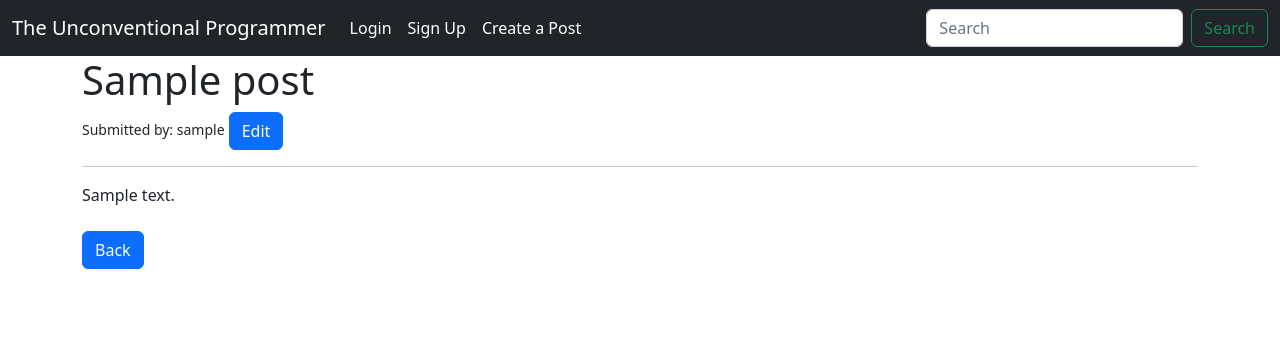
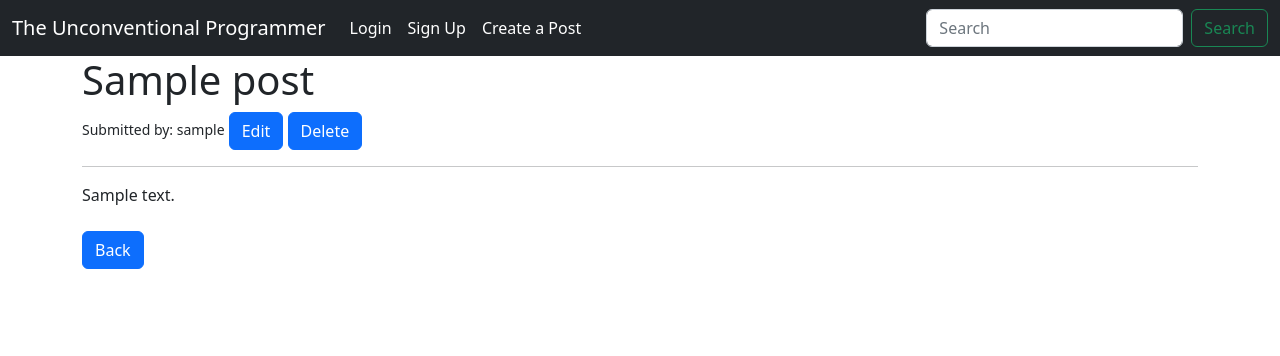
Before and after one commit to Jbachtiger/ci-pp4-the-unconventional-programmer, a Django app: a page that uses templates/post_details.html in a window 1280 px wide. Shown: the top 356 px of the page. Run offline with Django 3.2, Linux system fonts and the light colour scheme; tables that the repository leaves empty hold one stand-in row (values such as "Sample post").

Commit message:
Add delete post url

```diff
--- a/programmerblog/urls.py
+++ b/programmerblog/urls.py
@@ -1,9 +1,10 @@
 from django.urls import path
-from .views import Home, PostDetail, CreatePost, EditPost
+from .views import Home, PostDetail, CreatePost, EditPost, DeletePost
 
 urlpatterns = [
     path('', Home.as_view(), name="home"),
     path('post/<slug:slug>', PostDetail.as_view(), name='post-detail'),
     path('create-post/', CreatePost.as_view(), name='create-post'),
     path('post/edit/<slug:slug>', EditPost.as_view(), name='edit-post'),
+    path('post/<slug:slug>/delete', DeletePost.as_view(), name='delete-post'),
 ]
--- a/programmerblog/views.py
+++ b/programmerblog/views.py
@@ -1,5 +1,6 @@
 from django.shortcuts import render
 from django.views import generic
+from django.urls import reverse_lazy
 from .models import Post
 from .forms import PostForm, EditForm
 
@@ -31,3 +32,4 @@ class EditPost(generic.UpdateView):
 class DeletePost(generic.DeleteView):
     model = Post
     template_name = 'delete_post.html'
+    success_url = reverse_lazy('home')
--- a/templates/post_details.html
+++ b/templates/post_details.html
@@ -9,6 +9,7 @@
 <h1>{{ post.title}}</h1>
 <small>Submitted by: {{ post.author }}</small>
 <a href="{% url 'edit-post' post.slug %}" class="btn btn-primary">Edit</a>
+<a href="{% url 'delete-post' post.slug %}" class="btn btn-primary">Delete</a>
 <hr>
 {{ post.body }}
 <br>
```
